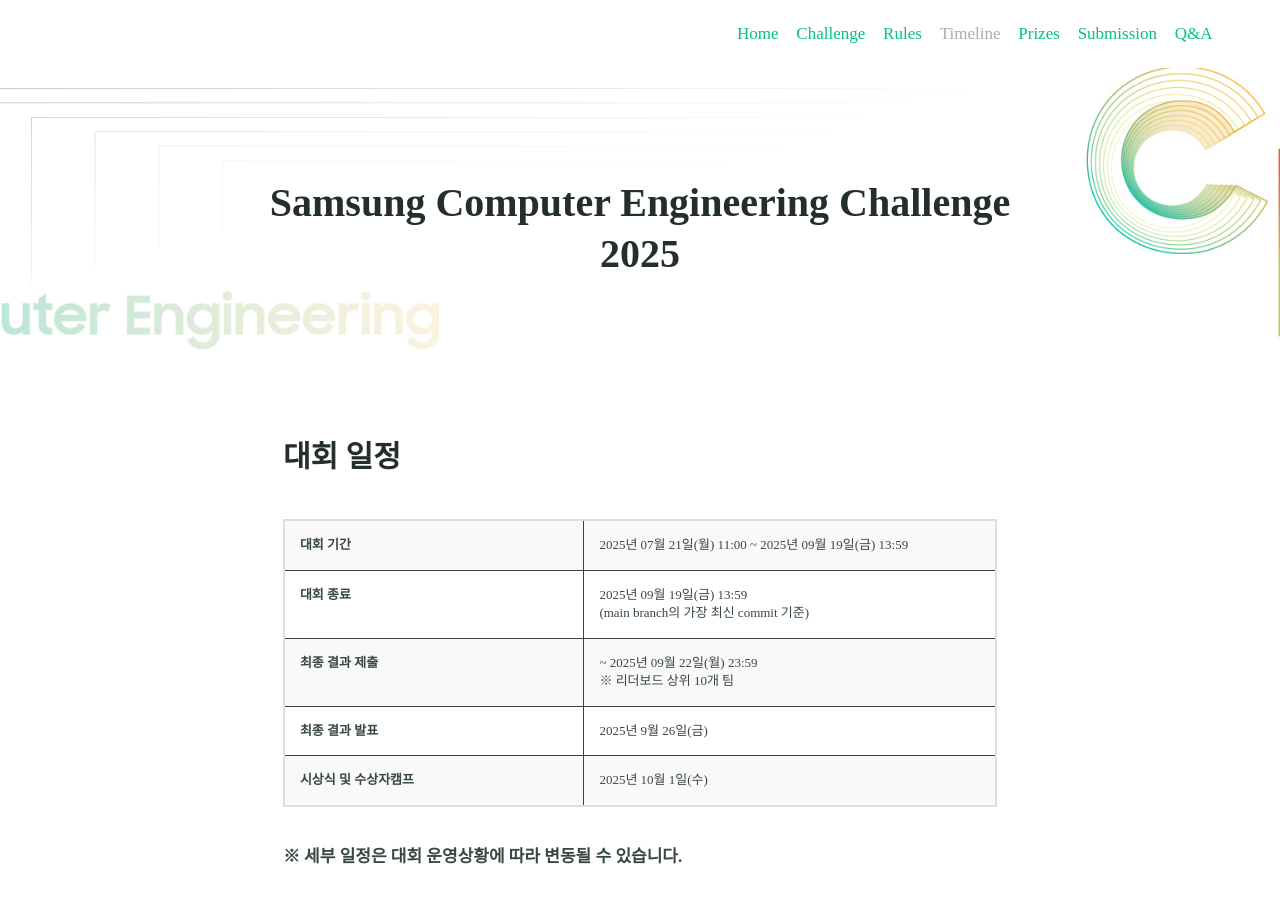
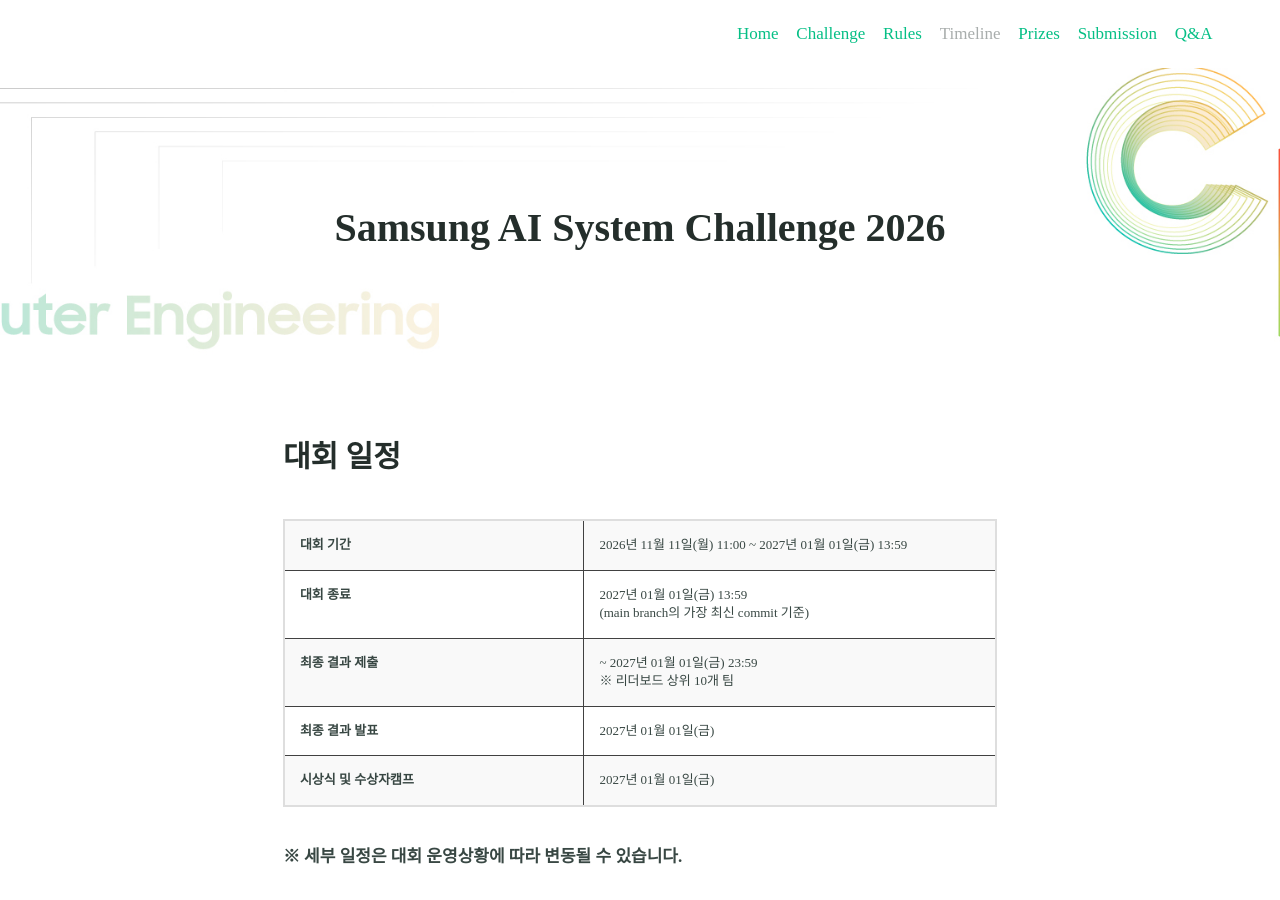
Before and after one commit to AISystemChallenge/AISystemChallenge.github.io, a Jekyll site: the page built from timeline.md, in a window 1280 px wide and 900 px high. Built offline with Jekyll 4.4.1, drawn with Linux system fonts in a browser that asks for light colours; some web fonts are replaced; our own code applies the rules of GitHub Pages for plain Markdown files.

Commit message:
Update timeline.md

```diff
--- a/timeline.md
+++ b/timeline.md
@@ -1,7 +1,7 @@
 ---
 title:
 feature_text: |
-  # Samsung Computer Engineering Challenge 2025
+  # Samsung AI System Challenge 2026
 feature_image: "/assets/logos/banner_last.png"
 excerpt:
 ---
@@ -10,25 +10,25 @@ excerpt:
     <table class="table table-sm" width="100%">
     <tr>
         <td colspan="1"> 대회 기간 </td>
-        <td colspan="1"> 2025년 07월 21일(월) 11:00 ~ 2025년 09월 19일(금) 13:59 </td>
+        <td colspan="1"> 2026년 11월 11일(월) 11:00 ~ 2027년 01월 01일(금) 13:59 </td>
     </tr>
     <tr>
         <td colspan="1"> 대회 종료 </td>
-        <td colspan="1"> 2025년 09월 19일(금) 13:59 <br>
+        <td colspan="1"> 2027년 01월 01일(금) 13:59 <br>
                          (main branch의 가장 최신 commit 기준) </td>
     </tr>
     <tr>
         <td colspan="1"> 최종 결과 제출 </td>
-        <td colspan="1"> ~ 2025년 09월 22일(월) 23:59 <br>
+        <td colspan="1"> ~ 2027년 01월 01일(금) 23:59 <br>
 		                 ※ 리더보드 상위 10개 팀 </td>
     </tr>
     <tr>
         <td colspan="1"> 최종 결과 발표 </td>
-        <td colspan="1"> 2025년 9월 26일(금) </td>
+        <td colspan="1"> 2027년 01월 01일(금) </td>
     </tr>
     <tr>
         <td colspan="1"> 시상식 및 수상자캠프</td>
-        <td colspan="1"> 2025년 10월 1일(수) </td>
+        <td colspan="1"> 2027년 01월 01일(금) </td>
     </tr>
     </table>
 </P>
```
